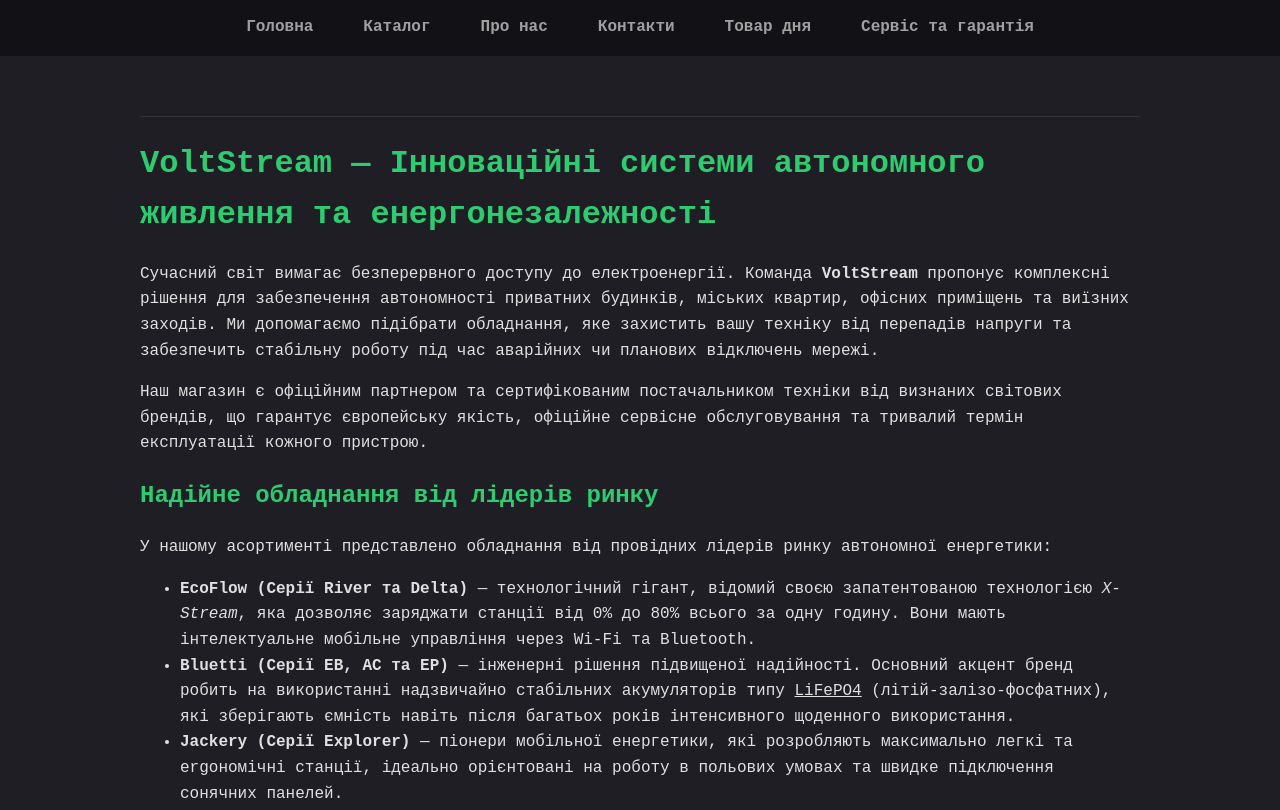
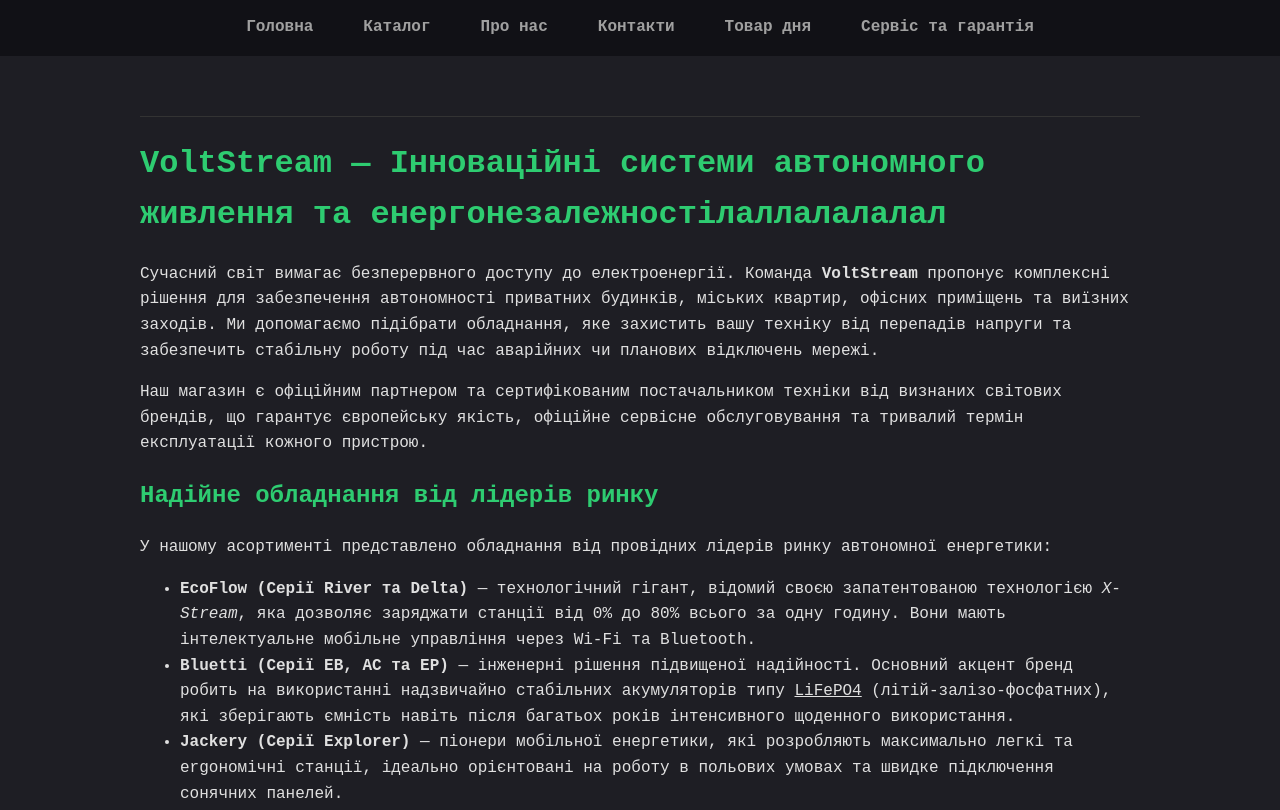
Before and after one commit to antonklopov2006-cpu/voltstream-lab3.1, a plain HTML site: page index.html in a window 1280 px wide. Shown: the top 810 px of the page. Drawn offline with Linux system fonts and the light colour scheme.

Commit message:
аіфа
аіфа

```diff
--- a/index.html
+++ b/index.html
@@ -22,7 +22,7 @@
 
         <hr>
 
-        <h1>VoltStream — Інноваційні системи автономного живлення та енергонезалежності</h1>
+        <h1>VoltStream — Інноваційні системи автономного живлення та енергонезалежностілаллалалалал</h1>
 
         <p>Сучасний світ вимагає безперервного доступу до електроенергії. Команда <strong>VoltStream</strong> пропонує комплексні рішення для забезпечення автономності приватних будинків, міських квартир, офісних приміщень та виїзних заходів. Ми допомагаємо підібрати обладнання, яке захистить вашу техніку від перепадів напруги та забезпечить стабільну роботу під час аварійних чи планових відключень мережі.</p>
 
```
